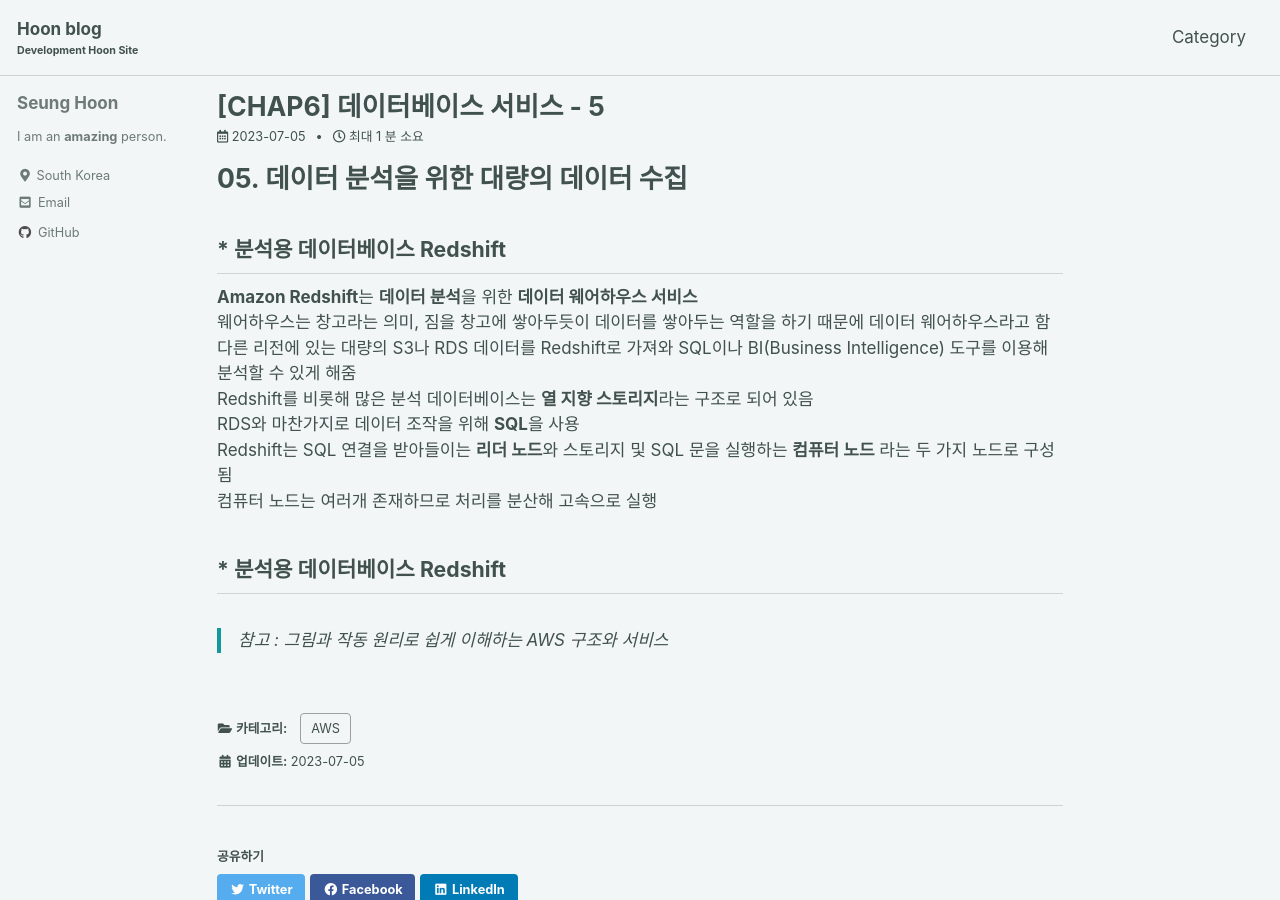
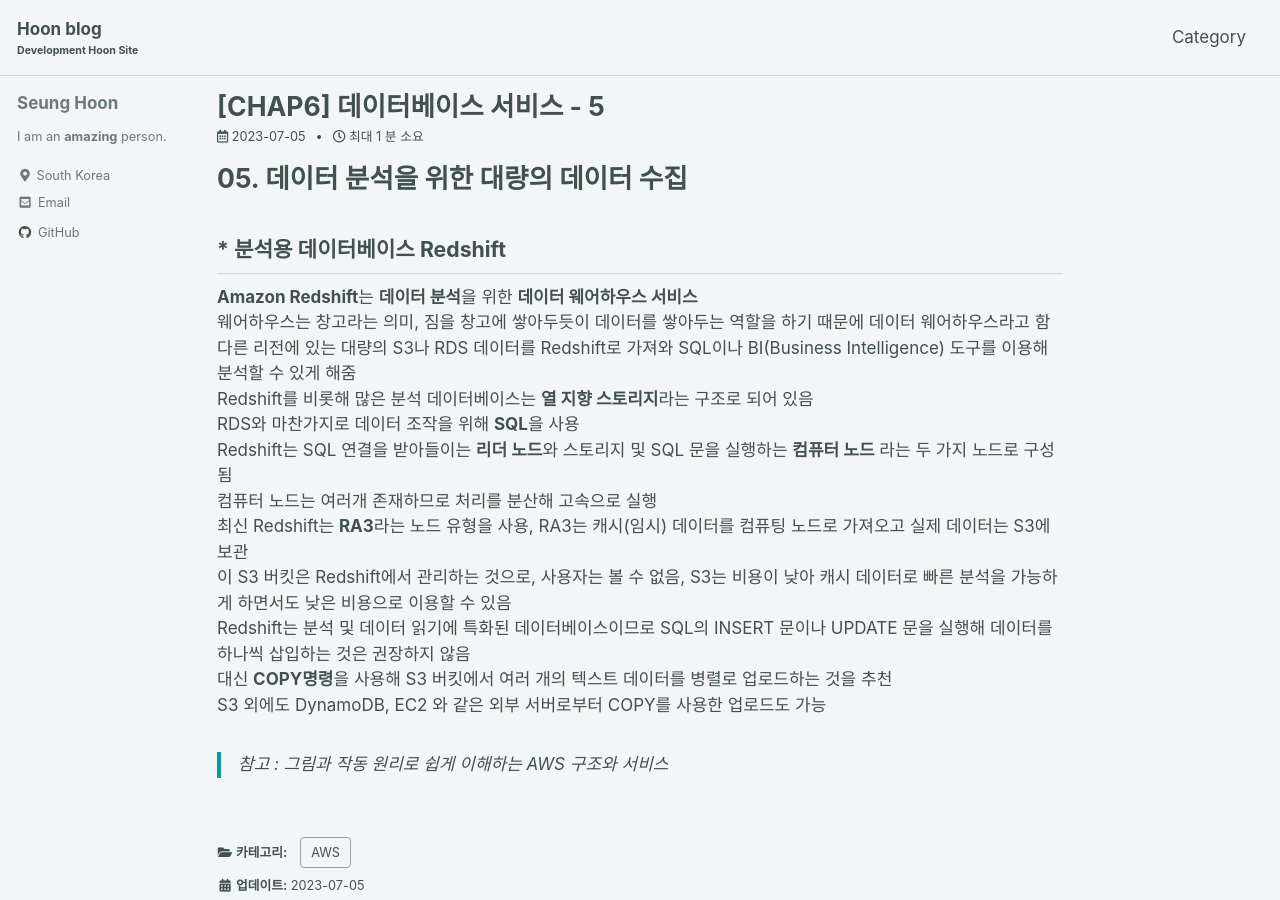
Before and after one commit to ibk01161/ibk01161.github.io, a Jekyll site: the page built from _posts/2023-07-05-aws6_05.md, in a window 1280 px wide and 900 px high. Built offline with Jekyll 4.4.1, drawn with Linux system fonts in a browser that asks for light colours; cached includes are drawn as plain includes.

Commit message:
Add Post

```diff
--- a/_posts/2023-07-05-aws6_05.md
+++ b/_posts/2023-07-05-aws6_05.md
@@ -15,12 +15,11 @@ Redshift를 비롯해 많은 분석 데이터베이스는 **열 지향 스토리
 RDS와 마찬가지로 데이터 조작을 위해 **SQL**을 사용
 Redshift는 SQL 연결을 받아들이는 **리더 노드**와 스토리지 및 SQL 문을 실행하는 **컴퓨터 노드** 라는 두 가지 노드로 구성됨
 컴퓨터 노드는 여러개 존재하므로 처리를 분산해 고속으로 실행
-
-
-
-
-
-## * 분석용 데이터베이스 Redshift
+최신 Redshift는 **RA3**라는 노드 유형을 사용, RA3는 캐시(임시) 데이터를 컴퓨팅 노드로 가져오고 실제 데이터는 S3에 보관
+이 S3 버킷은 Redshift에서 관리하는 것으로, 사용자는 볼 수 없음, S3는 비용이 낮아 캐시 데이터로 빠른 분석을 가능하게 하면서도 낮은 비용으로 이용할 수 있음
+Redshift는 분석 및 데이터 읽기에 특화된 데이터베이스이므로 SQL의 INSERT 문이나 UPDATE 문을 실행해 데이터를 하나씩 삽입하는 것은 권장하지 않음
+대신 **COPY명령**을 사용해 S3 버킷에서 여러 개의 텍스트 데이터를 병렬로 업로드하는 것을 추천
+S3 외에도 DynamoDB, EC2 와 같은 외부 서버로부터 COPY를 사용한 업로드도 가능
 
 
 > 참고 : 그림과 작동 원리로 쉽게 이해하는 AWS 구조와 서비스
```
